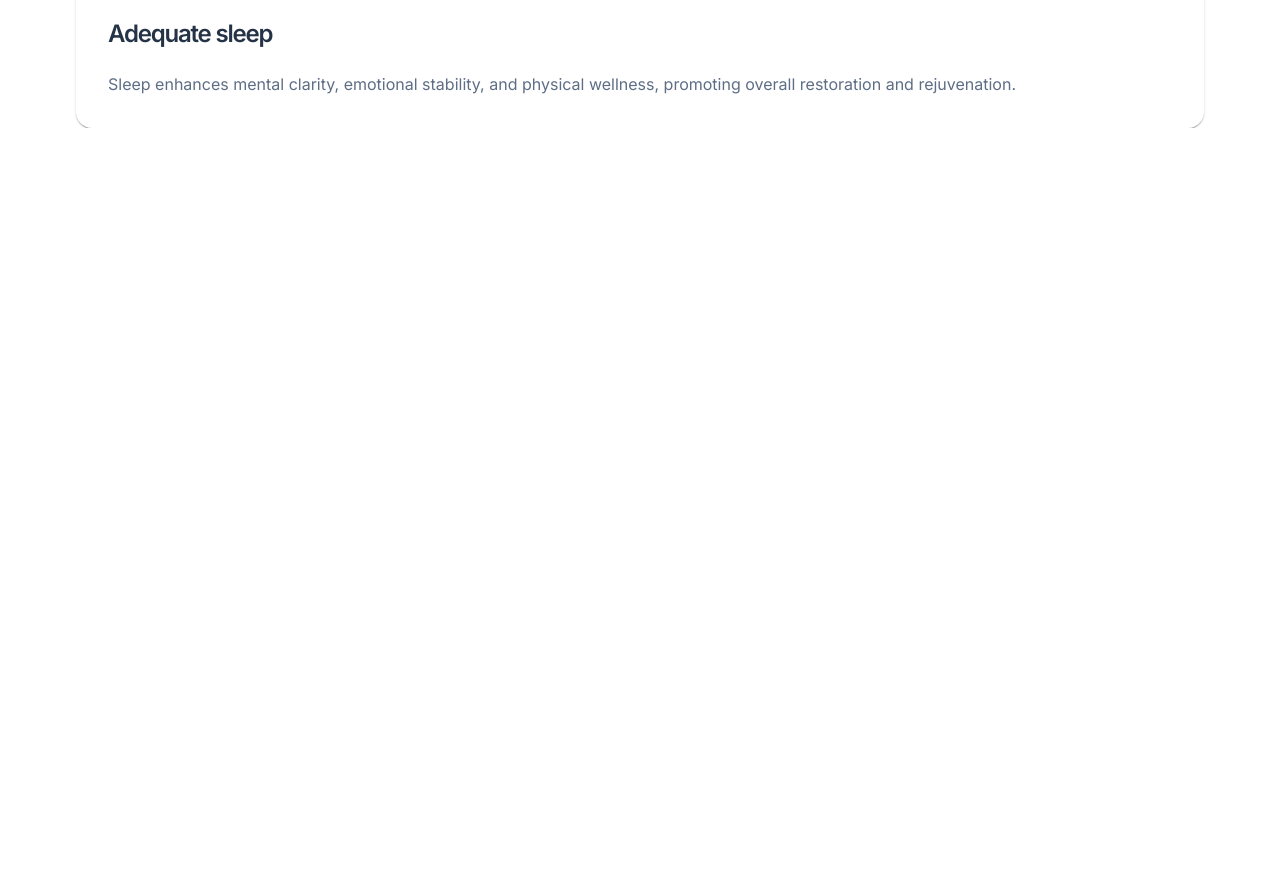
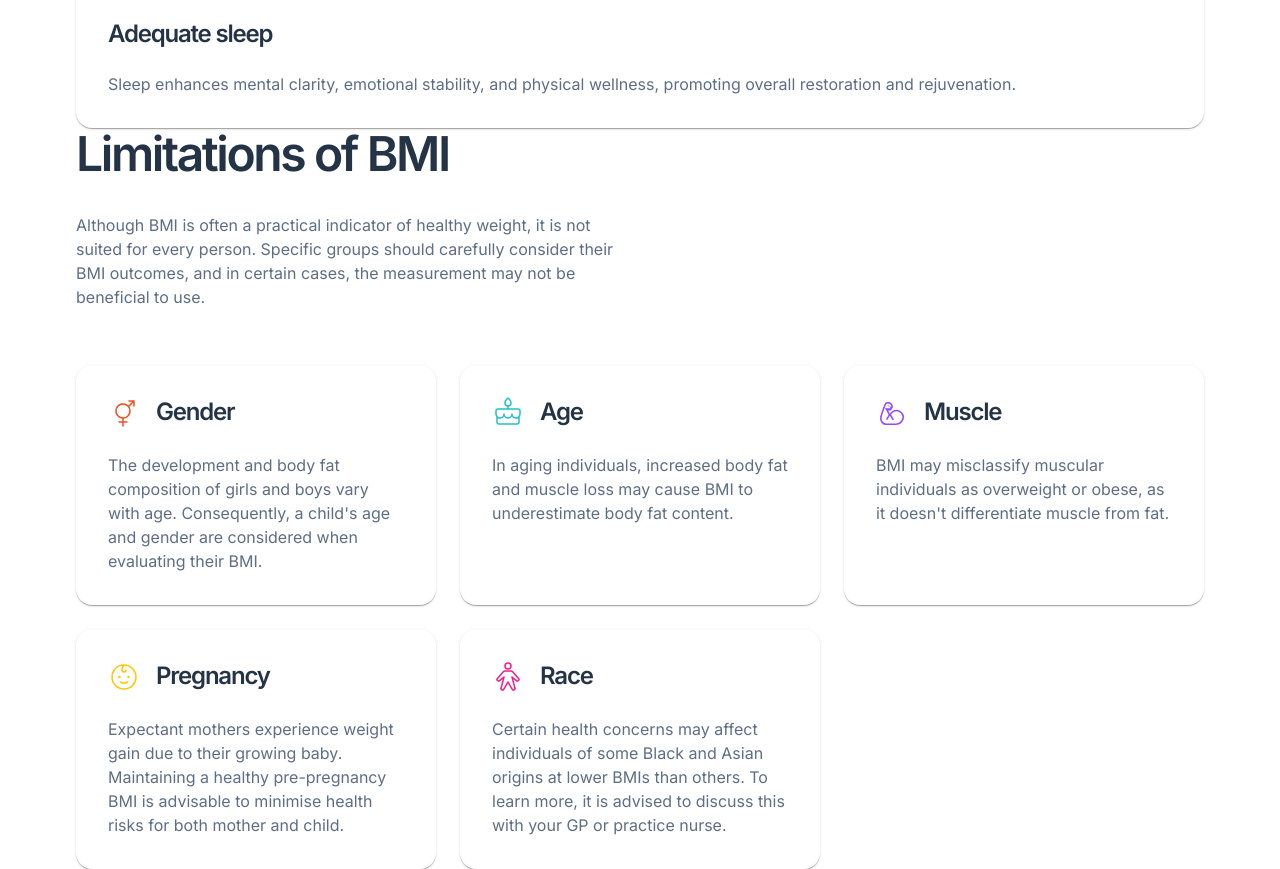
Before and after one commit to haipinggong/bmi-calculator, a React (Vite) app: page / in a window 1280 px wide. Shown: the part 2740-3609 px from the top of the page. Before the commit the page ends 2868 px from the top, so only its background shows below. Built offline with nearby package versions, Linux system fonts and the light colour scheme.

Commit message:
Add Limits component

```diff
--- a/src/App.tsx
+++ b/src/App.tsx
@@ -1,6 +1,7 @@
 import { Hero } from "./components/Hero/Hero";
 import { YourResults } from "./components/YourResults/YourResults";
 import { Tips } from "./components/Tips/Tips";
+import { Limits } from "./components/Limits/Limits";
 
 function App() {
   return (
@@ -11,6 +12,7 @@ function App() {
       />
       <YourResults />
       <Tips />
+      <Limits />
     </>
   );
 }
--- /dev/null
+++ b/src/components/Limits/Limits.styles.ts
@@ -0,0 +1,62 @@
+export const styles = {
+  container: {
+    maxWidth: "1160px",
+    margin: "0 auto",
+    padding: "0 16px",
+  },
+  title: {
+    color: "#253347",
+    fontFamily: "Inter",
+    fontSize: "48px",
+    fontWeight: 600,
+    lineHeight: "110%",
+    letterSpacing: "-2.4px",
+    marginBottom: "32px",
+  },
+  description: {
+    color: "#5E6E85",
+    fontFamily: "Inter",
+    fontSize: "16px",
+    fontWeight: 400,
+    lineHeight: "150%",
+    maxWidth: "564px",
+    marginBottom: "56px",
+  },
+  cardsContainer: {
+    display: "grid",
+    gridTemplateColumns: "repeat(auto-fit, minmax(280px, 1fr))",
+    gap: "24px",
+  },
+  card: {
+    backgroundColor: "#fff",
+    borderRadius: "16px",
+    padding: "32px",
+    display: "flex",
+    flexDirection: "column",
+    gap: "24px",
+  },
+  cardHeader: {
+    display: "flex",
+    alignItems: "center",
+    gap: "16px",
+  },
+  icon: {
+    width: "32px",
+    height: "32px",
+  },
+  cardTitle: {
+    color: "#253347",
+    fontFamily: "Inter",
+    fontSize: "24px",
+    fontWeight: 600,
+    lineHeight: "110%",
+    letterSpacing: "-1.2px",
+  },
+  cardDescription: {
+    color: "#5E6E85",
+    fontFamily: "Inter",
+    fontSize: "16px",
+    fontWeight: 400,
+    lineHeight: "150%",
+  },
+};
--- /dev/null
+++ b/src/components/Limits/Limits.tsx
@@ -0,0 +1,118 @@
+import { Box, Typography, Card } from "@mui/material";
+import { styles } from "./Limits.styles";
+import iconGender from "../../assets/images/icon-gender.svg";
+import iconAge from "../../assets/images/icon-age.svg";
+import iconMuscle from "../../assets/images/icon-muscle.svg";
+import iconPregnancy from "../../assets/images/icon-pregnancy.svg";
+import iconRace from "../../assets/images/icon-race.svg";
+
+export const Limits = () => {
+  return (
+    <Box sx={styles.container}>
+      <Typography variant="h1" sx={styles.title}>
+        Limitations of BMI
+      </Typography>
+      <Typography sx={styles.description}>
+        Although BMI is often a practical indicator of healthy weight, it is not
+        suited for every person. Specific groups should carefully consider their
+        BMI outcomes, and in certain cases, the measurement may not be
+        beneficial to use.
+      </Typography>
+
+      <Box sx={styles.cardsContainer}>
+        <Card sx={styles.card}>
+          <Box sx={styles.cardHeader}>
+            <Box
+              component="img"
+              src={iconGender}
+              alt="Gender icon"
+              sx={styles.icon}
+            />
+            <Typography variant="h3" sx={styles.cardTitle}>
+              Gender
+            </Typography>
+          </Box>
+          <Typography sx={styles.cardDescription}>
+            The development and body fat composition of girls and boys vary with
+            age. Consequently, a child's age and gender are considered when
+            evaluating their BMI.
+          </Typography>
+        </Card>
+
+        <Card sx={styles.card}>
+          <Box sx={styles.cardHeader}>
+            <Box
+              component="img"
+              src={iconAge}
+              alt="Age icon"
+              sx={styles.icon}
+            />
+            <Typography variant="h3" sx={styles.cardTitle}>
+              Age
+            </Typography>
+          </Box>
+          <Typography sx={styles.cardDescription}>
+            In aging individuals, increased body fat and muscle loss may cause
+            BMI to underestimate body fat content.
+          </Typography>
+        </Card>
+
+        <Card sx={styles.card}>
+          <Box sx={styles.cardHeader}>
+            <Box
+              component="img"
+              src={iconMuscle}
+              alt="Muscle icon"
+              sx={styles.icon}
+            />
+            <Typography variant="h3" sx={styles.cardTitle}>
+              Muscle
+            </Typography>
+          </Box>
+          <Typography sx={styles.cardDescription}>
+            BMI may misclassify muscular individuals as overweight or obese, as
+            it doesn't differentiate muscle from fat.
+          </Typography>
+        </Card>
+
+        <Card sx={styles.card}>
+          <Box sx={styles.cardHeader}>
+            <Box
+              component="img"
+              src={iconPregnancy}
+              alt="Pregnancy icon"
+              sx={styles.icon}
+            />
+            <Typography variant="h3" sx={styles.cardTitle}>
+              Pregnancy
+            </Typography>
+          </Box>
+          <Typography sx={styles.cardDescription}>
+            Expectant mothers experience weight gain due to their growing baby.
+            Maintaining a healthy pre-pregnancy BMI is advisable to minimise
+            health risks for both mother and child.
+          </Typography>
+        </Card>
+
+        <Card sx={styles.card}>
+          <Box sx={styles.cardHeader}>
+            <Box
+              component="img"
+              src={iconRace}
+              alt="Race icon"
+              sx={styles.icon}
+            />
+            <Typography variant="h3" sx={styles.cardTitle}>
+              Race
+            </Typography>
+          </Box>
+          <Typography sx={styles.cardDescription}>
+            Certain health concerns may affect individuals of some Black and
+            Asian origins at lower BMIs than others. To learn more, it is
+            advised to discuss this with your GP or practice nurse.
+          </Typography>
+        </Card>
+      </Box>
+    </Box>
+  );
+};
```
